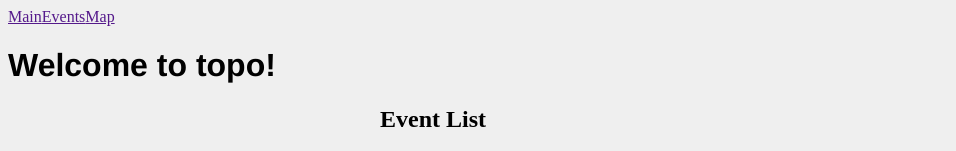
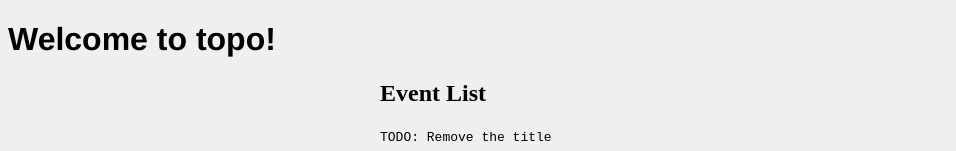
Before and after one commit to shavit/topo, an Angular app: page / in a window 1280 px wide. Shown: the top 151 px of the page, without its empty margins (0-956 px from the left). Built offline with nearby package versions, Linux system fonts and the light colour scheme.

Commit message:
Add event card

```diff
--- a/src/app/app.component.html
+++ b/src/app/app.component.html
@@ -1,9 +1,6 @@
 <!--The content below is only a placeholder and can be replaced.-->
 <div>
-  <app-header></app-header>
-  <h1>
-    Welcome to {{ title }}!
-  </h1>
+  <h1>Welcome to {{ title }}!</h1>
   <app-event-list></app-event-list>
 </div>
 
--- a/src/app/app.component.ts
+++ b/src/app/app.component.ts
@@ -1,4 +1,5 @@
 import { Component } from '@angular/core';
+import { EventListComponent } from './event-list/event-list.component';
 
 @Component({
   selector: 'app-root',
--- a/src/app/app.module.ts
+++ b/src/app/app.module.ts
@@ -3,20 +3,18 @@ import { NgModule } from '@angular/core';
 
 import { AppRoutingModule } from './app-routing.module';
 import { AppComponent } from './app.component';
-import { HeaderComponent } from './header/header.component';
 import { EventListComponent } from './event-list/event-list.component';
 import { CardComponent } from './card/card.component';
 
 @NgModule({
   declarations: [
     AppComponent,
-    HeaderComponent,
     EventListComponent,
     CardComponent
   ],
   imports: [
     BrowserModule,
-    AppRoutingModule
+    AppRoutingModule,
   ],
   providers: [],
   bootstrap: [AppComponent]
--- a/src/app/card/card.component.ts
+++ b/src/app/card/card.component.ts
@@ -12,12 +12,7 @@ export class CardComponent implements OnInit {
   @Input() picture: String
   @Input() date: String
 
-  constructor() {
-    this.id = 9999
-  }
+  constructor() { }
 
-  ngOnInit() {
-    this.id = 7
-  }
-
+  ngOnInit() { }
 }
--- a/src/app/header/header.component.html
+++ /dev/null
@@ -1,5 +0,0 @@
-<nav>
-  <a href="">Main</a>
-  <a href="">Events</a>
-  <a href="">Map</a>
-</nav>
--- a/src/app/header/header.component.ts
+++ /dev/null
@@ -1,15 +0,0 @@
-import { Component, OnInit } from '@angular/core';
-
-@Component({
-  selector: 'app-header',
-  templateUrl: './header.component.html',
-  styleUrls: ['./header.component.scss']
-})
-export class HeaderComponent implements OnInit {
-
-  constructor() { }
-
-  ngOnInit() {
-  }
-
-}
```
Also changed, not shown: src/app/header/header.component.scss (deleted), 1 other file (tests, documents, lock files or other folders).
